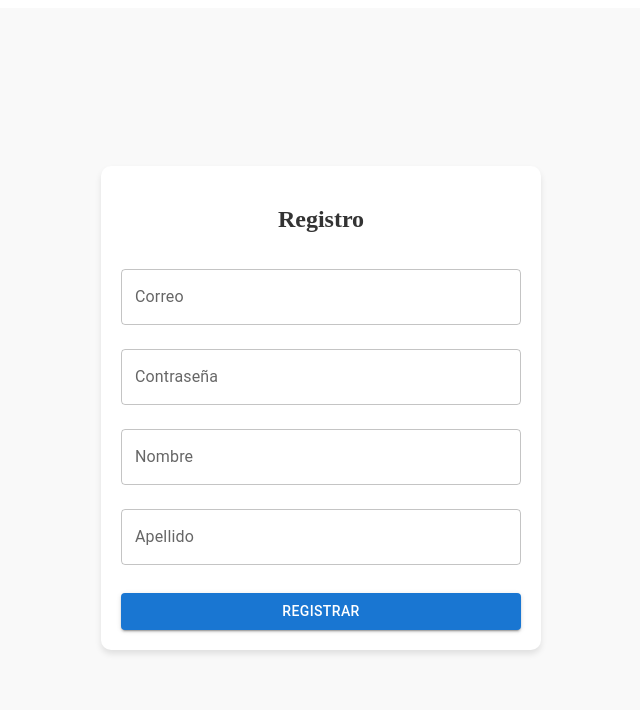
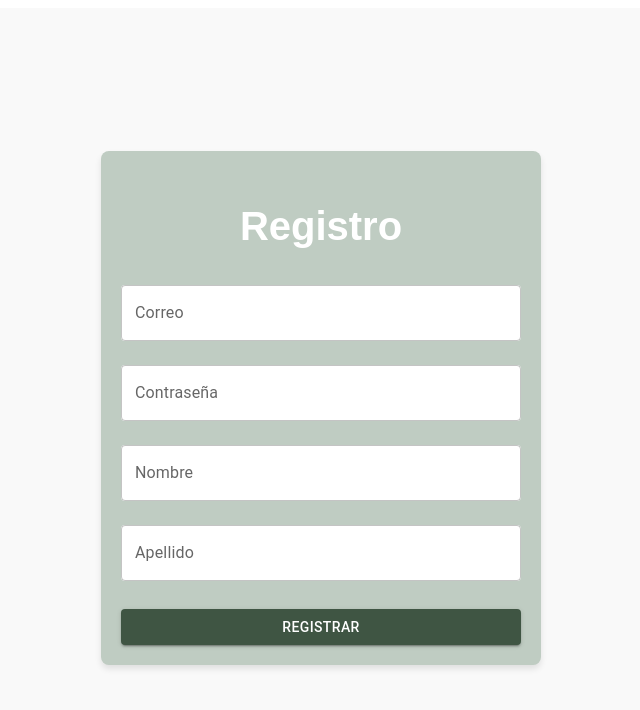
Before and after one commit to alejca15/Plataforma-de-Servicios, a React (Vite) app in the folder FE-Plataforma-de-servicios/: page /clientes in a window 1280 px wide. Shown: the top 710 px of the page, without its empty margins (319-959 px from the left). Built offline with nearby package versions, Linux system fonts and the light colour scheme.

Commit message:
Registro_Clientes_styling

```diff
--- a/FE-Plataforma-de-servicios/src/componentes/Registro_clientes/Registro_clientes.jsx
+++ b/FE-Plataforma-de-servicios/src/componentes/Registro_clientes/Registro_clientes.jsx
@@ -11,6 +11,7 @@ import Client_services from "../../services/Client_services";
 import User_services from "../../services/User_services";
 import { useNavigate } from "react-router-dom";
 import { ToastContainer, toast } from "react-toastify";
+import { Container } from "@mui/material";
 
 const validationSchema = yup.object({
   email: yup
@@ -94,9 +95,25 @@ const   Registro_clientes = () => {
   };
 
   return (
-    <div className="form-container">
-      <form onSubmit={formik.handleSubmit} className="user-form">
-        <h2 className="form-title">Registro</h2>
+    <Container className="form-container">
+      <form onSubmit={formik.handleSubmit}
+      className="user-form"
+      style={{
+        backgroundColor: "#BFCCC2",
+        padding: "20px",
+        borderRadius: "8px",
+        boxShadow: "0 4px 6px rgba(0, 0, 0, 0.1)",
+      }}
+      >
+      <h2 className="form-title"
+        style={{
+          color: "white",
+          fontSize: "2.5rem", // Makes the title bigger
+          fontWeight: "bold",
+          fontFamily:"sans-serif"
+        }}>
+          Registro
+        </h2>
 
         <TextField
           fullWidth
@@ -109,6 +126,10 @@ const   Registro_clientes = () => {
           error={formik.touched.email && Boolean(formik.errors.email)}
           helperText={formik.touched.email && formik.errors.email}
           margin="normal"
+          sx={{
+            backgroundColor: "white",
+            borderRadius: "4px",
+          }}
         />
 
         <TextField
@@ -123,6 +144,10 @@ const   Registro_clientes = () => {
           error={formik.touched.password && Boolean(formik.errors.password)}
           helperText={formik.touched.password && formik.errors.password}
           margin="normal"
+          sx={{
+            backgroundColor: "white",
+            borderRadius: "4px",
+          }}
         />
 
         <TextField
@@ -138,6 +163,10 @@ const   Registro_clientes = () => {
           }
           helperText={formik.touched.client_name && formik.errors.client_name}
           margin="normal"
+          sx={{
+            backgroundColor: "white",
+            borderRadius: "4px",
+          }}
         />
 
         <TextField
@@ -151,19 +180,29 @@ const   Registro_clientes = () => {
           error={formik.touched.lastname && Boolean(formik.errors.lastname)}
           helperText={formik.touched.lastname && formik.errors.lastname}
           margin="normal"
+          sx={{
+            backgroundColor: "white",
+            borderRadius: "4px",
+          }}
         />
 
         <Button
-          color="primary"
           variant="contained"
           fullWidth
           type="submit"
-          style={{ marginTop: "20px" }}
+          sx={{
+            marginTop: "20px",
+            backgroundColor: "#3F5543",
+            color: "white",
+            "&:hover": {
+              backgroundColor: "#98cba2",
+            },
+          }}
         >
           Registrar
         </Button>
       </form>
-    </div>
+    </Container>
   );
 };
 
```
